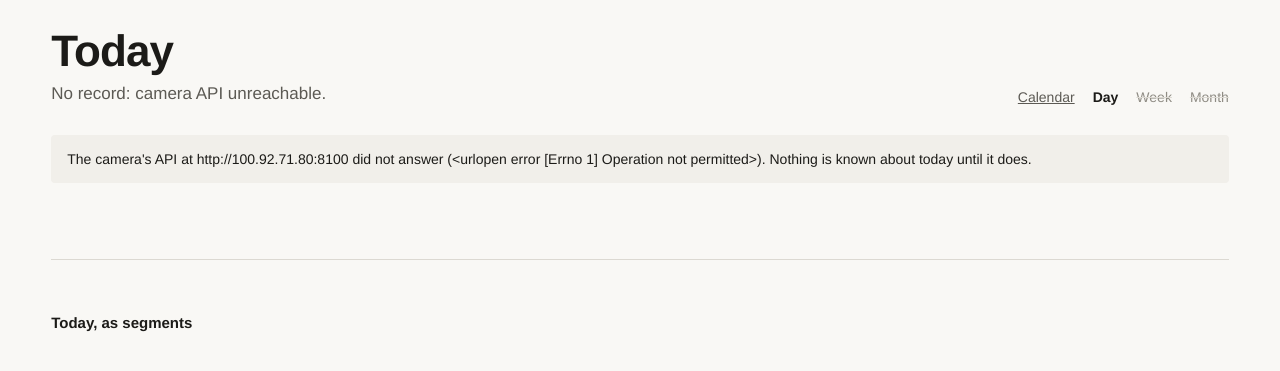
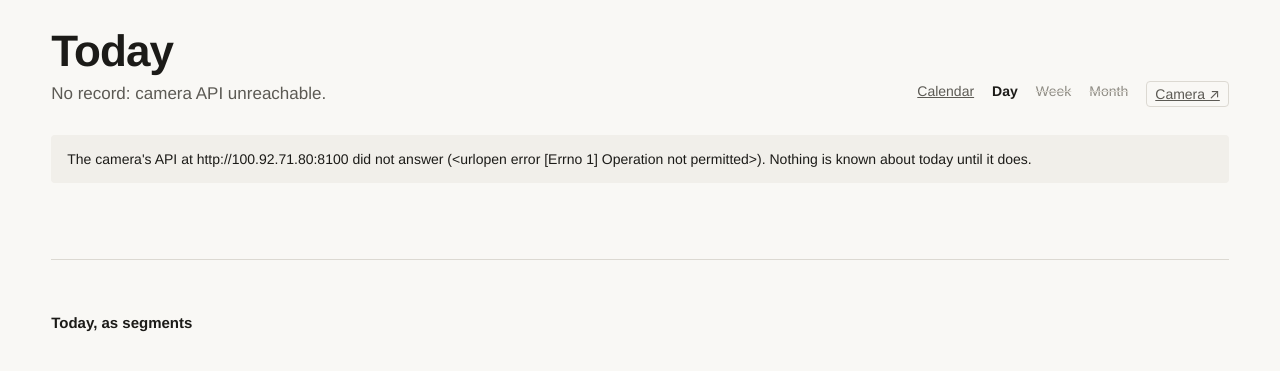
Before and after one commit to prabhanshu11/life-dashboard, a FastAPI app: page /day in a window 1280 px wide. Shown: the top 371 px of the page. Run offline with FastAPI, Linux system fonts and the light colour scheme; data that the repository does not hold is empty.

Commit message:
Day page: link to the camera site (two sites, hyperlinked — the user, 2026-09-07)
'One website is for the camera, and the life-dashboard website will take
care of showing my life to me. They are supposed to be hyperlinked.'

- nav gains 'Camera ↗' -> the camera site; href = this host on :8100 until
  /api/day answers, then CAMERA_API (the server's own setting) wins.
- the footer's source line links the camera's /timeline and its root.
No route, no deploy-path change: deploy/desktop/deploy.sh as before.

Co-Authored-By: Claude Fable 5.1 <noreply@anthropic.com>
Claude-Session: https://claude.ai/code/session_01PLwY4kMFJiirUHPGjXcSQT

```diff
--- a/pi/templates/day.html
+++ b/pi/templates/day.html
@@ -73,6 +73,7 @@ header { display: flex; flex-wrap: wrap; align-items: flex-end; justify-content:
 nav { font-size: 14px; color: var(--ink-2); display: flex; gap: 18px; }
 nav span[aria-disabled] { color: var(--ink-3); text-decoration: line-through; text-decoration-color: var(--rule); }
 nav a[aria-current] { color: var(--ink); font-weight: 600; text-decoration: none; }
+nav a.cross { border: 1px solid var(--rule); border-radius: 4px; padding: 2px 8px; }
 
 /* ── the record ── */
 .record { margin-top: 28px; }
@@ -172,6 +173,11 @@ footer p { margin: 6px 0; }
     <a href="/day" aria-current="page">Day</a>
     <span aria-disabled="true" title="Not built yet">Week</span>
     <span aria-disabled="true" title="Not built yet">Month</span>
+    <!-- Two sites, hyperlinked (the user, 2026-09-07): this one shows him
+         his life, the camera site (:8100) is for the camera. The href is
+         corrected from /api/day's camera_api once it answers; until then it
+         is this host on the camera's port, which is the desktop's layout. -->
+    <a id="camlink" class="cross" href="#" title="The camera site (star-trek-camera, :8100)">Camera ↗</a>
   </nav>
 </header>
 
@@ -195,6 +201,11 @@ footer p { margin: 6px 0; }
 
 <script>
 (() => {
+  // The camera site lives on the same host as this page, port 8100; the
+  // server's own idea of it (CAMERA_API) overrides once /api/day answers.
+  const camlink = document.getElementById("camlink");
+  const setCameraLink = (base) => { if (camlink && base) camlink.href = String(base).replace(/\/$/, "") + "/"; };
+  setCameraLink(`${location.protocol}//${location.hostname}:8100`);
   const STATE_NAME = {
     asleep: "Asleep", lying: "Lying down", mattress: "On the mattress", desk: "At the desk",
     treadmill: "Treadmill", moving: "Up and about", present: "Seen, unplaced",
@@ -256,9 +267,11 @@ footer p { margin: 6px 0; }
   }
 
   function render(data) {
+    setCameraLink(data.camera_api);
     const status = $("#status");
     if (!data.online) {
       status.hidden = false;
+      setCameraLink(data.camera_api);
       status.textContent = `The camera's API at ${data.camera_api} did not answer (${data.error}). Nothing is known about today until it does.`;
       $("#nowline").innerHTML = `<span class="muted">No record: camera API unreachable.</span>`;
       return;
@@ -365,7 +378,7 @@ footer p { margin: 6px 0; }
     }
 
     $("#foot").innerHTML = `<p>Derived at 1-minute resolution from ${data.evidence.activity_rows.toLocaleString()} tracker log rows and ${data.evidence.scans.toLocaleString()} YOLO scans (${data.tz}). Asleep = on the mattress, mostly lying, still, for 30 minutes or more. Room empty = the tracker searched for 10 minutes or more and saw a person in under 10% of scans. Hatched = the camera was running but did not know; bare grid = it was not running.</p>
-      <p>Source: <code>${data.camera_api}/timeline</code>, generated ${data.generated_at.slice(11, 16)}. Faded blocks are low-confidence. Labels can be corrected later through <code>POST /timeline/label</code>.</p>`;
+      <p>Source: <a href="${data.camera_api}/timeline"><code>${data.camera_api}/timeline</code></a> (the camera site: <a href="${data.camera_api}/">${data.camera_api}</a>), generated ${data.generated_at.slice(11, 16)}. Faded blocks are low-confidence. Labels can be corrected later through <code>POST /timeline/label</code>.</p>`;
   }
 
   function summary(tot) {
```
